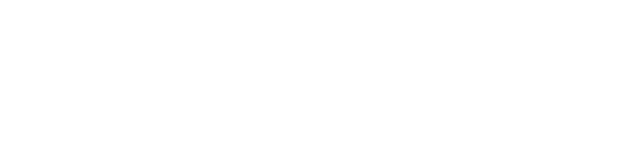
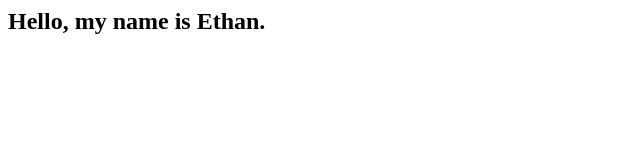
Before and after one commit to staten-island-tech/about-me-page-EthanEsk37, a plain HTML site: page index.html in a window 1280 px wide. Shown: the whole page, without its empty margins (0-640 px from the left). Drawn offline with Linux system fonts and the light colour scheme.

Commit message:
Update index.html

```diff
--- a/index.html
+++ b/index.html
@@ -6,6 +6,8 @@
     <title>Document</title>
 </head>
 <body>
-
+    <h2>
+        Hello, my name is Ethan.
+    </h2>
 </body>
 </html>
```
